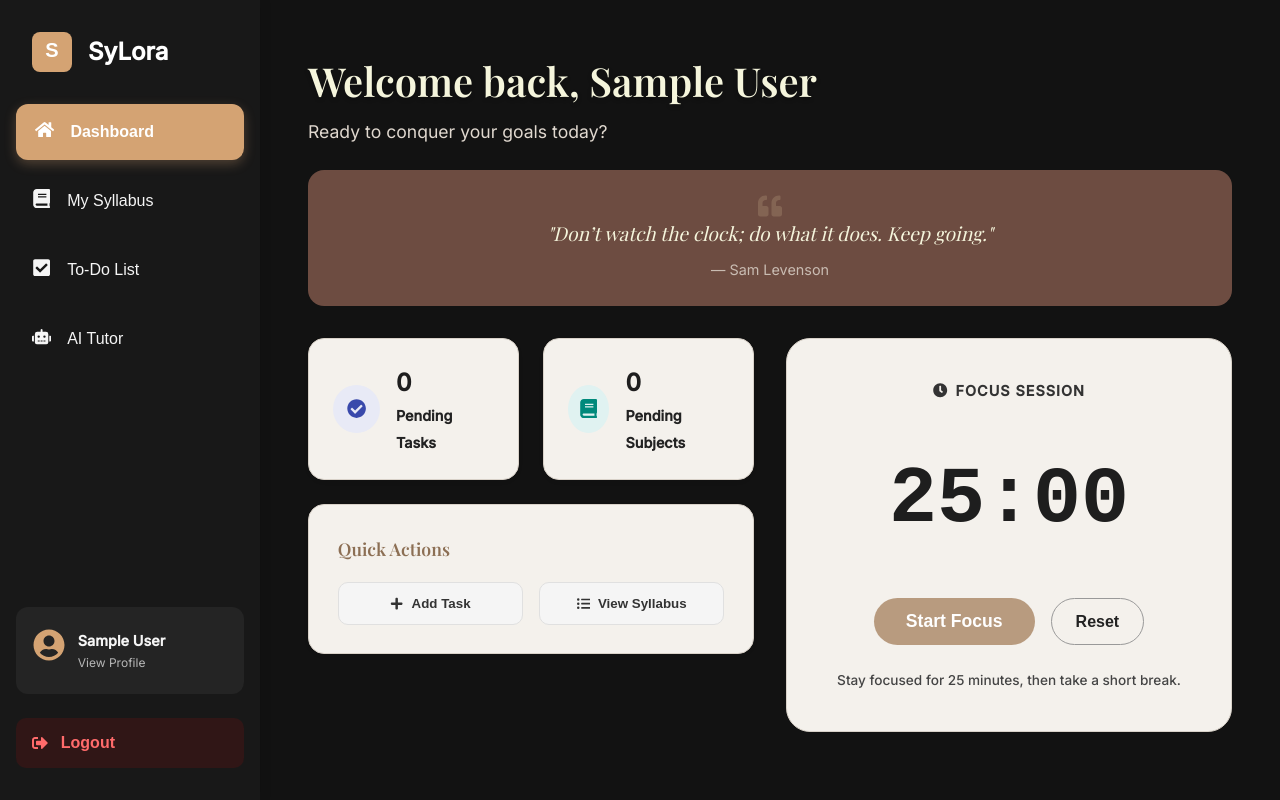
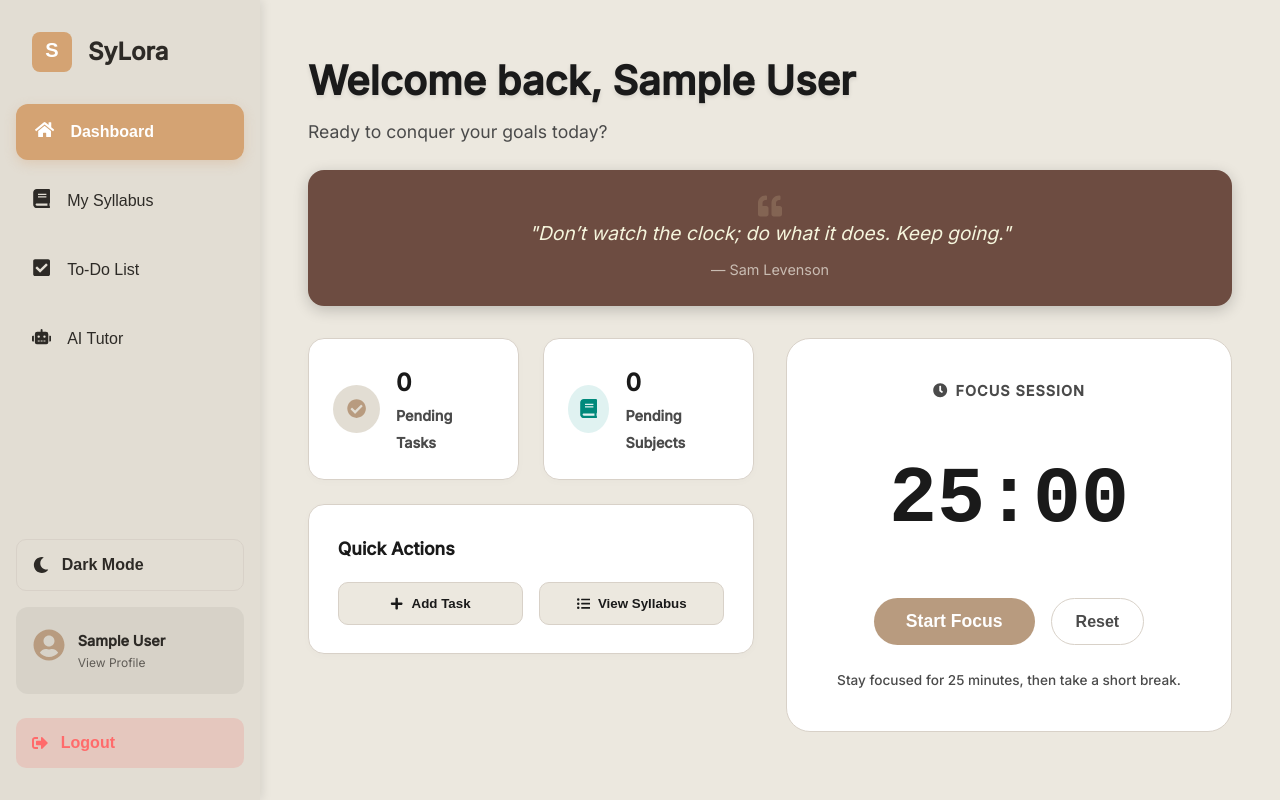
Before and after one commit to upo2201/SyLora, a React (Vite) app in the folder frontend/: page /home in a window 1280 px wide. Built offline with nearby package versions, Linux system fonts and the light colour scheme; no server answers; sample sign-in values are in the browser's storage.

Commit message:
dark mode light mode toggle

```diff
--- a/frontend/src/App.jsx
+++ b/frontend/src/App.jsx
@@ -1,47 +1,20 @@
 import { BrowserRouter, Routes, Route } from "react-router-dom";
-import { useState, useEffect, useRef } from "react";
 import Login from "./pages/Login";
 import Signup from "./pages/Signup";
 import Home from "./pages/Home";
+import { ThemeProvider } from "./context/ThemeContext";
 
 function App() {
-  // Global Timer State
-  const [timer, setTimer] = useState(25 * 60);
-  const [timerRunning, setTimerRunning] = useState(false);
-  const timerRef = useRef(null);
-
-  useEffect(() => {
-    if (timerRunning) {
-      timerRef.current = setInterval(() => {
-        setTimer(prev => prev > 0 ? prev - 1 : 0);
-      }, 1000);
-    } else {
-      clearInterval(timerRef.current);
-    }
-    return () => clearInterval(timerRef.current);
-  }, [timerRunning]);
-
-  const toggleTimer = () => setTimerRunning(!timerRunning);
-  const resetTimer = () => {
-    setTimerRunning(false);
-    setTimer(25 * 60);
-  };
-
   return (
+    <ThemeProvider>
       <BrowserRouter>
         <Routes>
           <Route path="/" element={<Login />} />
           <Route path="/signup" element={<Signup />} />
-        <Route
-          path="/home"
-          element={
-            <Home
-              timerProps={{ timer, timerRunning, toggleTimer, resetTimer }}
-            />
-          }
-        />
+          <Route path="/home" element={<Home />} />
         </Routes>
       </BrowserRouter>
+    </ThemeProvider>
   );
 }
 
--- a/frontend/src/components/AIChatbot.jsx
+++ b/frontend/src/components/AIChatbot.jsx
@@ -76,7 +76,7 @@ function AIChatbot() {
             <div style={{
               ...styles.bubble,
               background: msg.role === 'user' ? 'var(--accent-strong)' : 'var(--bg-surface)',
-              color: msg.role === 'user' ? '#fff' : '#1e1e1e',
+              color: msg.role === 'user' ? '#fff' : 'var(--text-primary)', // Adaptive
               border: msg.role === 'user' ? 'none' : '1px solid var(--border-light)'
             }}>
               {msg.role === 'model' ? (
@@ -124,12 +124,12 @@ const styles = {
     fontFamily: "var(--font-heading)",
     fontSize: "2.6rem",
     marginBottom: "1.5rem",
-    color: "#f5f5dc", // Light Beige
-    textShadow: '0 2px 4px rgba(0,0,0,0.3)'
+    color: "var(--text-primary)", // Adaptive
+    textShadow: '0 2px 4px rgba(0,0,0,0.1)'
   },
   chatWindow: {
     flex: 1,
-    background: 'rgba(255,255,255,0.03)',
+    background: 'var(--bg-surface)', // Adaptive
     border: '1px solid var(--border-light)',
     borderRadius: '20px',
     padding: '1.5rem',
@@ -175,7 +175,7 @@ const styles = {
     border: '1px solid var(--border-light)',
     outline: 'none',
     background: 'var(--bg-surface)',
-    color: '#1e1e1e',
+    color: 'var(--text-primary)', // Adaptive
     fontSize: '1rem'
   },
   sendBtn: {
--- a/frontend/src/components/LandingHero.jsx
+++ b/frontend/src/components/LandingHero.jsx
@@ -156,16 +156,16 @@ const styles = {
   greeting: {
     fontFamily: "var(--font-heading)",
     fontSize: "2.5rem",
-    color: "#f5f5dc",
+    color: "var(--text-primary)", // Adaptive
     marginBottom: "0.2rem",
-    textShadow: '0 2px 4px rgba(0,0,0,0.3)'
+    textShadow: '0 2px 4px rgba(0,0,0,0.1)'
   },
   subGreeting: {
-    color: "#e0d8cf",
+    color: "var(--text-secondary)", // Adaptive
     fontSize: "1.1rem"
   },
   quoteCard: {
-    background: '#6d4c41',
+    background: '#6d4c41', // Restored Dark Brown
     color: '#fff',
     padding: '1.5rem 2rem',
     borderRadius: '16px',
@@ -173,19 +173,20 @@ const styles = {
     display: 'flex',
     flexDirection: 'column',
     alignItems: 'center',
-    textAlign: 'center'
+    textAlign: 'center',
+    boxShadow: '0 4px 15px rgba(0,0,0,0.2)'
   },
   quoteText: {
     fontSize: '1.2rem',
     fontFamily: 'var(--font-heading)',
     fontStyle: 'italic',
     marginBottom: '0.5rem',
-    color: '#f5f5dc'
+    color: '#f5f5dc' // Fixed Light Beige for contrast on Brown
   },
   quoteAuthor: {
     opacity: 0.8,
     fontSize: '0.9rem',
-    color: '#e0d8cf'
+    color: '#e0d8cf' // Fixed Light Grey for contrast on Brown
   },
   grid: {
     display: 'grid',
@@ -220,8 +221,8 @@ const styles = {
     width: '48px',
     height: '48px',
     borderRadius: '50%',
-    background: '#e8eaf6',
-    color: '#3949ab',
+    background: 'var(--bg-sidebar)', // Adaptive
+    color: 'var(--accent-strong)',
     display: 'flex',
     justifyContent: 'center',
     alignItems: 'center',
@@ -231,11 +232,11 @@ const styles = {
     display: 'block',
     fontSize: '1.5rem',
     fontWeight: 'bold',
-    color: '#1e1e1e'
+    color: 'var(--text-primary)'
   },
   statLabel: {
     fontSize: '0.9rem',
-    color: '#222',
+    color: 'var(--text-secondary)',
     fontWeight: '600'
   },
   actionCard: {
@@ -248,7 +249,7 @@ const styles = {
   cardTitle: {
     fontSize: '1.1rem',
     marginBottom: '1.2rem',
-    color: '#8c6f54',
+    color: 'var(--text-primary)',
     fontFamily: 'var(--font-heading)'
   },
   actionButtons: {
@@ -259,8 +260,8 @@ const styles = {
   actionBtn: {
     flex: 1,
     padding: '0.8rem',
-    background: '#f5f5f5',
-    border: '1px solid #e0e0e0',
+    background: 'var(--bg-page)',
+    border: '1px solid var(--border-light)',
     borderRadius: '10px',
     cursor: 'pointer',
     display: 'flex',
@@ -268,7 +269,7 @@ const styles = {
     justifyContent: 'center',
     gap: '0.5rem',
     fontWeight: '600',
-    color: '#333',
+    color: 'var(--text-primary)',
     transition: 'background 0.2s',
     minWidth: '120px'
   },
@@ -288,7 +289,7 @@ const styles = {
     display: 'flex',
     alignItems: 'center',
     gap: '0.5rem',
-    color: '#333',
+    color: 'var(--text-secondary)',
     marginBottom: '2rem',
     textTransform: 'uppercase',
     letterSpacing: '1px',
@@ -299,7 +300,7 @@ const styles = {
     fontSize: '5rem',
     fontFamily: 'monospace',
     fontWeight: 'bold',
-    color: '#1e1e1e',
+    color: 'var(--text-primary)',
     marginBottom: '2rem'
   },
   timerControls: {
@@ -320,9 +321,9 @@ const styles = {
   stopBtn: {
     padding: '0.8rem 2rem',
     borderRadius: '50px',
-    background: '#fff3e0',
-    color: '#e65100',
-    border: '1px solid #ffe0b2',
+    background: 'transparent',
+    color: 'var(--accent-strong)',
+    border: '1px solid var(--accent-strong)',
     fontSize: '1.1rem',
     cursor: 'pointer',
     fontWeight: 'bold'
@@ -331,15 +332,15 @@ const styles = {
     padding: '0.8rem 1.5rem',
     borderRadius: '50px',
     background: 'transparent',
-    color: '#222',
-    border: '1px solid #999',
+    color: 'var(--text-secondary)',
+    border: '1px solid var(--border-light)',
     fontSize: '1rem',
     cursor: 'pointer',
     fontWeight: 'bold'
   },
   timerNote: {
     fontSize: '0.85rem',
-    color: '#444',
+    color: 'var(--text-secondary)',
     fontWeight: '500'
   }
 };
--- a/frontend/src/components/Sidebar.jsx
+++ b/frontend/src/components/Sidebar.jsx
@@ -1,8 +1,10 @@
 import { useNavigate } from "react-router-dom";
-import { FaHome, FaBook, FaCheckSquare, FaSignOutAlt, FaRobot, FaUserCircle } from "react-icons/fa";
+import { FaHome, FaBook, FaCheckSquare, FaSignOutAlt, FaRobot, FaUserCircle, FaSun, FaMoon } from "react-icons/fa";
+import { useTheme } from "../context/ThemeContext";
 
 function Sidebar({ setTab, active }) {
   const navigate = useNavigate();
+  const { theme, toggleTheme } = useTheme();
 
   const handleLogout = () => {
     localStorage.removeItem("user");
@@ -31,7 +33,7 @@ function Sidebar({ setTab, active }) {
     <aside style={styles.sidebar}>
       <div style={styles.logo}>
         <img src="/logo.svg" alt="SyLora" style={{ width: "40px", height: "40px" }} />
-        <span style={{ color: '#fff', fontSize: '1.5rem', fontWeight: 'bold' }}>SyLora</span>
+        <span style={{ color: 'var(--text-sidebar)', fontSize: '1.5rem', fontWeight: 'bold' }}>SyLora</span>
       </div>
 
       <nav style={styles.nav}>
@@ -56,19 +58,25 @@ function Sidebar({ setTab, active }) {
         <div style={{ flex: 1, minHeight: '2rem' }}></div>
       </nav>
 
+      {/* Theme Toggle Button */}
+      <button onClick={toggleTheme} style={styles.themeToggle}>
+        {theme === 'light' ? <FaMoon /> : <FaSun />}
+        <span>{theme === 'light' ? 'Dark Mode' : 'Light Mode'}</span>
+      </button>
+
       <div
         style={{
           ...styles.profileSection,
           cursor: 'pointer',
           border: active === 'profile' ? '1px solid #d4a373' : '1px solid transparent',
-          background: active === 'profile' ? 'rgba(212, 163, 115, 0.1)' : 'rgba(255,255,255,0.05)'
+          background: active === 'profile' ? 'rgba(212, 163, 115, 0.1)' : 'rgba(0,0,0,0.05)'
         }}
         onClick={() => setTab("profile")}
       >
         <div style={styles.profileIcon}><FaUserCircle /></div>
         <div style={styles.profileText}>
-          <span style={{ fontSize: '0.9rem', fontWeight: 'bold' }}>{getUserName()}</span>
-          <span style={{ fontSize: '0.75rem', opacity: 0.7 }}>View Profile</span>
+          <span style={{ fontSize: '0.9rem', fontWeight: 'bold', color: "var(--text-sidebar)" }}>{getUserName()}</span>
+          <span style={{ fontSize: '0.75rem', opacity: 0.7, color: "var(--text-sidebar)" }}>View Profile</span>
         </div>
       </div>
 
@@ -91,7 +99,7 @@ const styles = {
     position: 'sticky',
     top: 0,
     height: '100vh',
-    overflowY: 'auto' // Fixes the "can't see logout" issue if height is small
+    overflowY: 'auto'
   },
   logo: {
     display: "flex",
@@ -106,13 +114,14 @@ const styles = {
     gap: '0.8rem',
     padding: '1rem',
     marginBottom: '1rem',
-    marginTop: 'auto', // Pushes to bottom, but spacer above adds extra gap
+    marginTop: '0.5rem',
     borderRadius: '12px',
-    transition: 'all 0.2s'
+    transition: 'all 0.2s',
+    border: '1px solid transparent'
   },
   profileIcon: {
     fontSize: '2rem',
-    color: '#d4a373'
+    color: 'var(--accent-strong)'
   },
   profileText: {
     display: 'flex',
@@ -121,7 +130,7 @@ const styles = {
   nav: {
     display: "flex",
     flexDirection: "column",
-    gap: "0.8rem", // Increased gap between buttons
+    gap: "0.8rem",
     flex: 1,
     marginBottom: '1rem'
   },
@@ -144,6 +153,22 @@ const styles = {
   icon: {
     fontSize: "1.2rem"
   },
+  themeToggle: {
+    display: "flex",
+    alignItems: "center",
+    gap: "0.8rem",
+    padding: "1rem",
+    background: "transparent",
+    color: "var(--text-sidebar)",
+    border: "1px solid var(--border-light)",
+    borderRadius: "10px",
+    cursor: "pointer",
+    fontSize: "1rem",
+    fontWeight: "bold",
+    marginBottom: "0.5rem",
+    width: '100%',
+    justifyContent: 'flex-start'
+  },
   logoutBtn: {
     display: "flex",
     alignItems: "center",
--- a/frontend/src/components/SyllabusVisualizer.jsx
+++ b/frontend/src/components/SyllabusVisualizer.jsx
@@ -109,69 +109,7 @@ function SyllabusVisualizer() {
     }
   };
 
-  const toggleChapter = async (syllabusId, subjectId, chapter) => {
-    const isCompleting = !chapter.completed;
-
-    const updatedSyllabi = syllabi.map(s => {
-      if (s._id === syllabusId) {
-        const updatedSubjects = s.subjects.map(sub => {
-          if (sub._id === subjectId) {
-            const updatedChapters = sub.chapters.map(c =>
-              c._id === chapter._id ? { ...c, completed: isCompleting } : c
-            );
-            return { ...sub, chapters: updatedChapters };
-          }
-          return sub;
-        });
-        return { ...s, subjects: updatedSubjects };
-      }
-      return s;
-    });
-    setSyllabi(updatedSyllabi);
-
-    if (isCompleting) {
-      confetti({
-        particleCount: 80,
-        spread: 60,
-        origin: { y: 0.7 },
-        colors: ['#cbb29a', '#8c6f54', '#ffffff'] // Parchment themes
-      });
-    }
-
-    try {
-      await updateChapterStatus(syllabusId, subjectId, chapter._id, isCompleting);
-    } catch (error) {
-      console.error("Failed to update status", error);
-      fetchSyllabi();
-    }
-  };
-
-  const handleAddChapter = async (syllabusId, subjectId) => {
-    const name = prompt("Enter chapter name:");
-    if (!name) return;
-    try {
-      const updatedSyllabus = await addChapter(syllabusId, subjectId, name);
-      setSyllabi(syllabi.map(s => s._id === syllabusId ? updatedSyllabus : s));
-    } catch (error) {
-      console.error("Failed to add chapter", error);
-    }
-  };
-
-  const handleRenameClick = (sId, subId, c) => {
-    setEditingChapter({ syllabusId: sId, subjectId: subId, chapterId: c._id });
-    setEditName(c.name);
-  };
-
-  const saveRename = async () => {
-    if (!editingChapter || !editName.trim()) return;
-    try {
-      const updatedSyllabus = await renameChapter(editingChapter.syllabusId, editingChapter.subjectId, editingChapter.chapterId, editName);
-      setSyllabi(syllabi.map(s => s._id === editingChapter.syllabusId ? updatedSyllabus : s));
-      setEditingChapter(null);
-    } catch (error) {
-      console.error("Failed to rename", error);
-    }
-  };
+  // ...
 
   const handleDeleteChapter = async (sId, subId, cId) => {
     if (!window.confirm("Delete this chapter?")) return;
@@ -217,7 +155,7 @@ function SyllabusVisualizer() {
               ...styles.tab,
               borderBottom: inputType === 'manual' ? '2px solid var(--accent-strong)' : '2px solid transparent',
               fontWeight: inputType === 'manual' ? 'bold' : 'normal',
-              color: inputType === 'manual' ? '#1e1e1e' : '#666'
+              color: inputType === 'manual' ? 'var(--text-primary)' : 'var(--text-secondary)'
             }}
             onClick={() => setInputType('manual')}
           >
@@ -228,7 +166,7 @@ function SyllabusVisualizer() {
               ...styles.tab,
               borderBottom: inputType === 'pdf' ? '2px solid var(--accent-strong)' : '2px solid transparent',
               fontWeight: inputType === 'pdf' ? 'bold' : 'normal',
-              color: inputType === 'pdf' ? '#1e1e1e' : '#666'
+              color: inputType === 'pdf' ? 'var(--text-primary)' : 'var(--text-secondary)'
             }}
             onClick={() => setInputType('pdf')}
           >
@@ -370,8 +308,8 @@ const styles = {
     fontFamily: "var(--font-heading)",
     fontSize: "2.6rem",
     marginBottom: "2rem",
-    color: "#f5f5dc", // Light Beige
-    textShadow: '0 2px 4px rgba(0,0,0,0.3)'
+    color: "var(--text-primary)", // Adaptive
+    textShadow: '0 2px 4px rgba(0,0,0,0.1)'
   },
 
   inputCard: {
@@ -379,7 +317,7 @@ const styles = {
     padding: "2rem",
     borderRadius: "22px",
     marginBottom: "3rem",
-    color: "#1e1e1e",
+    color: "var(--text-primary)", // Adaptive
     border: '1px solid var(--border-light)',
     boxShadow: '0 4px 20px rgba(0,0,0,0.03)'
   },
@@ -391,7 +329,7 @@ const styles = {
     display: 'block',
     marginBottom: '0.5rem',
     fontWeight: '600',
-    color: '#333' // Darkened
+    color: "var(--text-secondary)" // Adaptive
   },
   input: {
     width: "100%",
@@ -400,13 +338,14 @@ const styles = {
     border: "1px solid var(--border-light)",
     outline: "none",
     fontSize: '1rem',
-    color: '#1e1e1e' // Ensure dark text
+    background: "var(--bg-sidebar)", // Adaptive
+    color: "var(--text-primary)"     // Adaptive
   },
 
   tabContainer: {
     display: 'flex',
     gap: '1.5rem',
-    borderBottom: '1px solid #eee',
+    borderBottom: '1px solid var(--border-light)',
     marginBottom: '1rem'
   },
   tab: {
@@ -432,16 +371,16 @@ const styles = {
     borderRadius: "14px",
     border: "1px solid var(--border-light)",
     outline: "none",
-    background: '#fcfbf9',
-    color: '#1e1e1e', // Darkened
+    background: 'var(--bg-sidebar)', // Adaptive
+    color: 'var(--text-primary)',    // Adaptive
     fontSize: '1rem'
   },
   fileUploadBox: {
-    border: '2px dashed #ccc',
+    border: '2px dashed var(--border-dark)',
     borderRadius: '14px',
     padding: '2rem',
     textAlign: 'center',
-    background: '#fcfbf9'
+    background: 'var(--bg-sidebar)' // Adaptive
   },
 
   primaryBtn: {
@@ -480,7 +419,7 @@ const styles = {
   },
 
   subjectTitle: {
-    color: "#1e1e1e",
+    color: "var(--text-primary)", // Adaptive
     fontSize: "1.3rem",
     fontWeight: 700,
     fontFamily: 'var(--font-heading)'
@@ -495,7 +434,7 @@ const styles = {
   progressBarBg: {
     height: '8px',
     width: '100%',
-    background: '#eee',
+    background: 'var(--bg-highlight)', // Adaptive
     borderRadius: '4px',
     marginTop: '0.8rem',
     overflow: 'hidden'
@@ -509,7 +448,7 @@ const styles = {
 
   contentBox: {
     padding: "0 1.5rem 1.5rem 1.5rem",
-    borderTop: '1px solid rgba(0,0,0,0.05)',
+    borderTop: '1px solid var(--border-light)',
   },
 
   controlsRow: {
@@ -536,16 +475,17 @@ const styles = {
   },
 
   subHeader: {
-    color: '#444',
+    color: 'var(--text-secondary)', // Adaptive
     fontSize: '1.1rem',
     fontWeight: '600'
   },
 
   rawContent: {
-    background: "#f6f1ec",
+    background: "var(--bg-sidebar)", // Adaptive
     padding: "1.2rem",
     borderRadius: "16px",
-    color: "#1e1e1e",
+    color: "var(--text-primary)",    // Adaptive
+    border: "1px solid var(--border-light)"
   },
 
   chapterRow: {
@@ -553,13 +493,13 @@ const styles = {
     alignItems: 'center',
     marginBottom: '0.8rem',
     padding: '4px 0',
-    borderBottom: '1px solid rgba(0,0,0,0.03)'
+    borderBottom: '1px solid var(--border-light)'
   },
 
   actions: {
     display: 'flex',
     gap: '0.8rem',
-    opacity: 0.6,
+    opacity: 0.8,
   },
 
   iconBtn: {
@@ -577,7 +517,8 @@ const styles = {
     border: 'none',
     color: '#d9534f',
     cursor: 'pointer',
-    fontSize: '0.9rem'
+    fontSize: '0.9rem',
+    zIndex: 10 // Ensure clickable
   },
 
   editInput: {
@@ -585,7 +526,9 @@ const styles = {
     padding: '4px 8px',
     borderRadius: '4px',
     border: '1px solid var(--accent-strong)',
-    outline: 'none'
+    outline: 'none',
+    background: 'var(--bg-surface)',
+    color: 'var(--text-primary)'
   },
   okBtn: { border: 'none', background: 'none', color: 'green', cursor: 'pointer', padding: '0 5px' },
   cancelBtn: { border: 'none', background: 'none', color: '#d9534f', cursor: 'pointer', padding: '0 5px' }
--- a/frontend/src/components/TodoList.jsx
+++ b/frontend/src/components/TodoList.jsx
@@ -112,7 +112,7 @@ function TodoList() {
                 <span
                   style={{
                     textDecoration: t.completed ? "line-through" : "none",
-                    color: t.completed ? "#888" : "#1e1e1e", // Darkened for better contrast
+                    color: t.completed ? "var(--text-secondary)" : "var(--text-primary)", // Adaptive
                     flex: 1,
                     fontWeight: 500
                   }}
@@ -203,8 +203,8 @@ const styles = {
     fontFamily: "var(--font-heading)",
     fontSize: "2.4rem",
     marginBottom: "1rem",
-    color: "#f5f5dc", // Light Beige
-    textShadow: '0 2px 4px rgba(0,0,0,0.3)'
+    color: "var(--text-primary)", // Adaptive
+    textShadow: '0 2px 4px rgba(0,0,0,0.1)'
   },
   subHeading: {
     fontFamily: "var(--font-heading)",
@@ -225,7 +225,7 @@ const styles = {
     border: "1px solid var(--border-light)",
     outline: "none",
     background: "var(--bg-surface)",
-    color: "#1e1e1e", // Dark text
+    color: "var(--text-primary)", // Adaptive
     fontSize: '1rem'
   },
   button: {
--- /dev/null
+++ b/frontend/src/context/ThemeContext.jsx
@@ -0,0 +1,36 @@
+import React, { createContext, useState, useEffect, useContext } from 'react';
+
+const ThemeContext = createContext();
+
+export const ThemeProvider = ({ children }) => {
+  const [theme, setTheme] = useState(() => {
+    // Check localStorage or default to 'light'
+    const savedTheme = localStorage.getItem('theme');
+    return savedTheme || 'light';
+  });
+
+  useEffect(() => {
+    // Update data-theme attribute on document root
+    document.documentElement.setAttribute('data-theme', theme);
+    // Persist to localStorage
+    localStorage.setItem('theme', theme);
+  }, [theme]);
+
+  const toggleTheme = () => {
+    setTheme((prevTheme) => (prevTheme === 'light' ? 'dark' : 'light'));
+  };
+
+  return (
+    <ThemeContext.Provider value={{ theme, toggleTheme }}>
+      {children}
+    </ThemeContext.Provider>
+  );
+};
+
+export const useTheme = () => {
+  const context = useContext(ThemeContext);
+  if (!context) {
+    throw new Error('useTheme must be used within a ThemeProvider');
+  }
+  return context;
+};
--- a/frontend/src/index.css
+++ b/frontend/src/index.css
@@ -1,26 +1,76 @@
 :root {
+  /* =========================================
+     LIGHT THEME (Default / Warm Beige)
+     ========================================= */
+
+  /* BACKGROUNDS */
+  --bg-page: #ece8df;
+  /* Richer Warm Beige */
+  --bg-sidebar: #e2ddd3;
+  /* Darker Beige for Sidebar */
+  --bg-surface: #ffffff;
+  /* Pure White */
+  --bg-highlight: #d6cfc2;
+  /* Darker highlight */
+
+  /* TEXT */
+  --text-primary: #1a1a1a;
+  /* Nearly Black for High Contrast */
+  --text-secondary: #4a4a4a;
+  /* Dark Grey */
+  --text-sidebar: #2d2a26;
+  /* Sidebar Text - Dark */
+  --text-dark: #f5f5f5;
+  /* Inverted for contrast if needed */
+
+  /* ACCENTS */
+  --accent-soft: #e3d6c8;
+  --accent-main: #cbb29a;
+  --accent-strong: #b89b7f;
+
+  /* BORDERS */
+  --border-dark: #b0b0b0;
+  /* Darker border for visibility */
+  --border-light: #d8d1c8;
+
+  /* FONTS - UNIFORM */
+  --font-heading: "Inter", sans-serif;
+  --font-body: "Inter", sans-serif;
+}
+
+/* =========================================
+   DARK THEME (Original / Toggleable)
+   ========================================= */
+[data-theme='dark'] {
   /* BACKGROUNDS */
   --bg-page: #121212;
   --bg-sidebar: #181818;
-  --bg-surface: #f4f1ec;
-  --bg-highlight: #ede7df;
+  --bg-surface: #1e1e1e;
+  /* Adjusted for better dark surface contrast, originally #f4f1ec was light */
+  --bg-highlight: #2c2c2c;
+  /* adjusted */
 
   /* TEXT */
-  --text-primary: #f5f5f5;
-  --text-secondary: #cfcfcf;
+  --text-primary: #ffffff;
+  /* Pure White for High Contrast */
+  --text-secondary: #b0b0b0;
+  /* Light Grey */
+  --text-sidebar: #cfcfcf;
+  /* Sidebar Text - Light */
   --text-dark: #1e1e1e;
 
-  /* ACCENTS (BEIGE / PARCHMENT) */
+  /* ACCENTS - Kept same or slightly adjusted if needed, but original used these */
   --accent-soft: #e3d6c8;
   --accent-main: #cbb29a;
   --accent-strong: #b89b7f;
 
   /* BORDERS */
   --border-dark: #2c2c2c;
-  --border-light: #d8d1c8;
+  --border-light: #444444;
+  /* Darker light border for dark mode */
 
-  /* FONTS */
-  --font-heading: "Playfair Display", serif;
+  /* FONTS - UNIFORM (Inherited from :root or explicitly set if different) */
+  --font-heading: "Inter", sans-serif;
   --font-body: "Inter", sans-serif;
 }
 
```
Also changed, not shown: 1 other file (tests, documents, lock files or other folders). Lines whose indentation alone changed are shown as unchanged.
